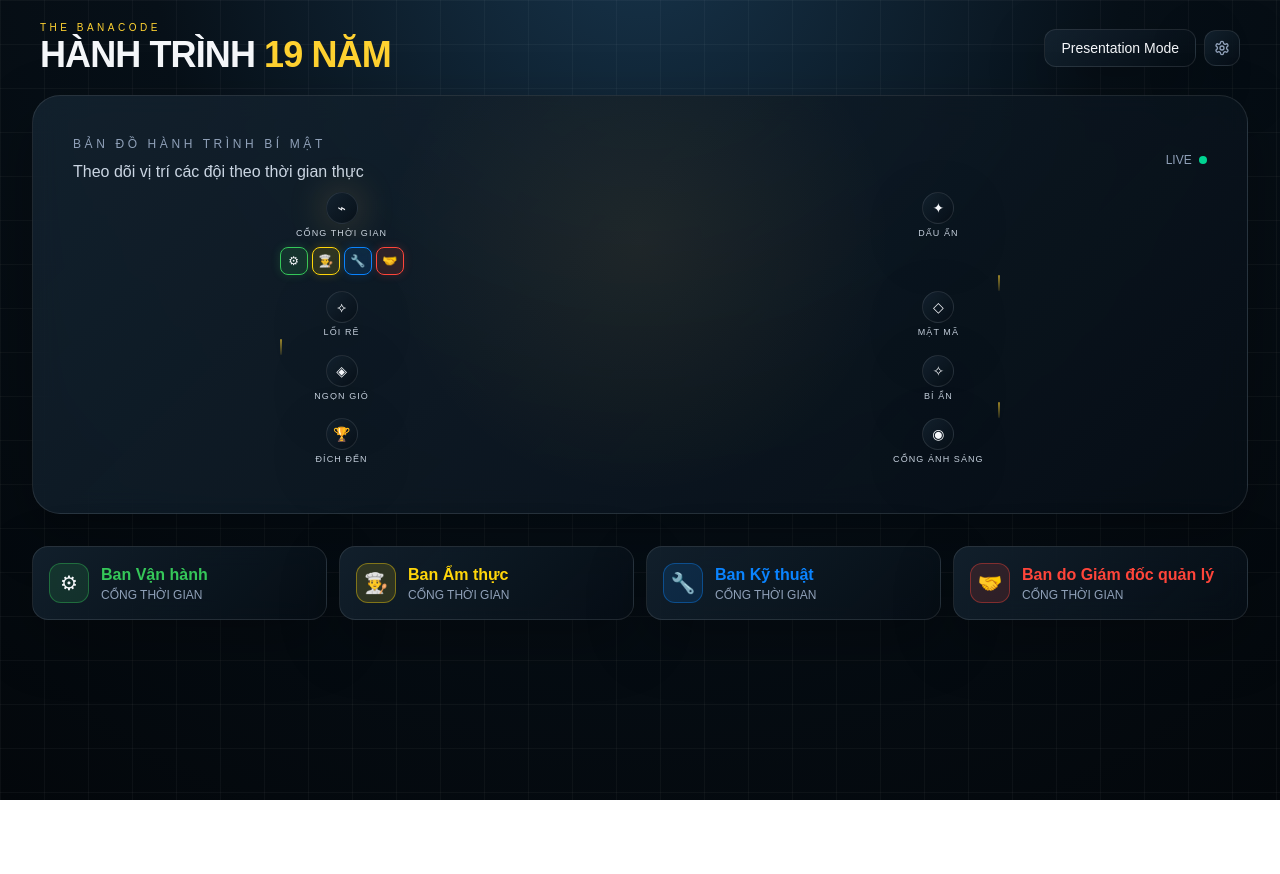
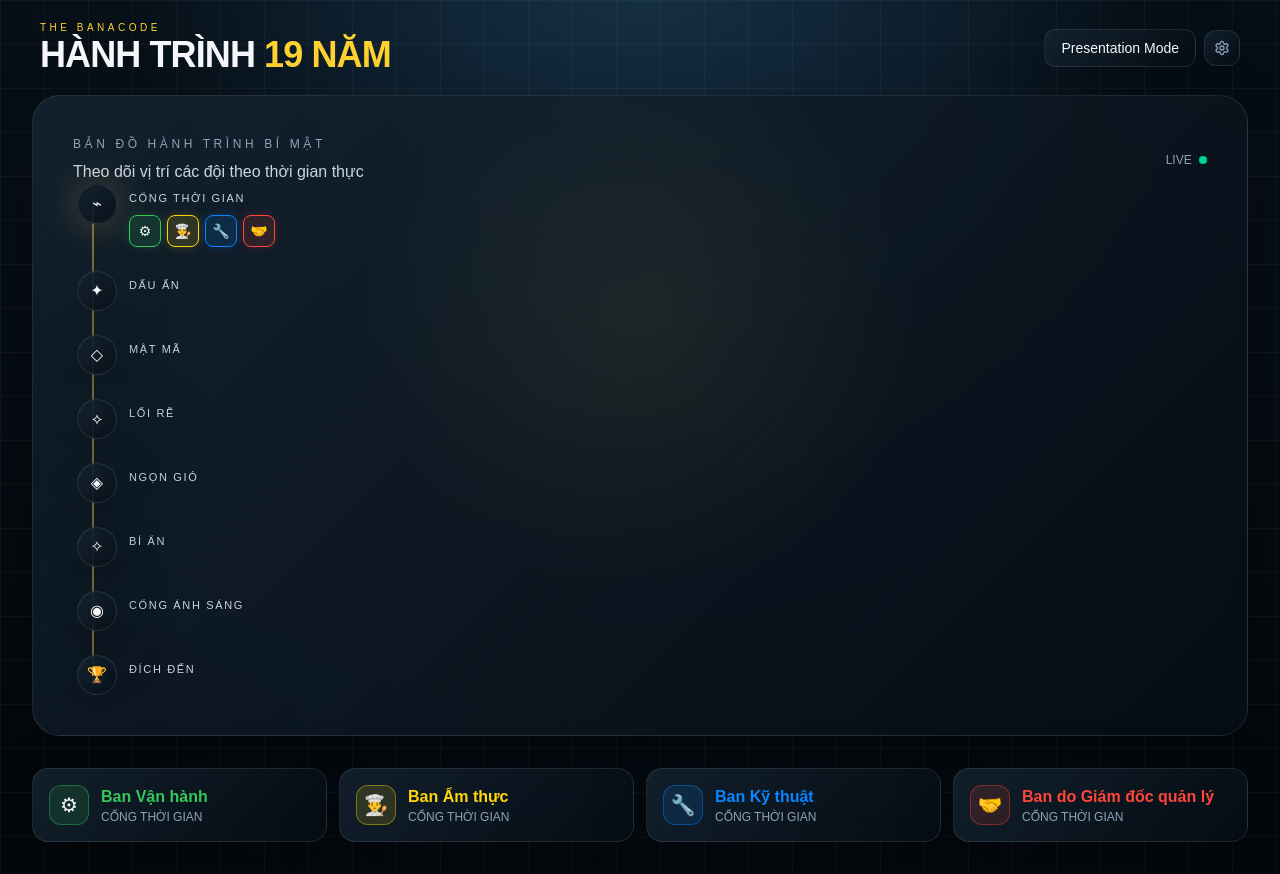
Before and after one commit to TranBinh123/livejourney, a Next.js app: page / in a window 1280 px wide. Before the commit the page ends 800 px from the top, so only its background shows below. Built offline with nearby package versions, Linux system fonts and the light colour scheme.

Commit message:
Update Timeline.tsx

```diff
--- a/components/Timeline.tsx
+++ b/components/Timeline.tsx
@@ -2,41 +2,34 @@
 import {CHECKPOINTS,TEAMS} from '@/lib/data';
 import {AppState,TeamId} from '@/lib/types';
 
-const PER_ROW = 2;
-
 export default function Timeline({state,onTeam}:{state:AppState;onTeam:(id:TeamId)=>void}){
-  const rows:number[][]=[];
-  for(let i=0;i<CHECKPOINTS.length;i+=PER_ROW) rows.push(CHECKPOINTS.slice(i,i+PER_ROW).map(c=>c.id));
-
   return (
-    <div className="py-2 px-1">
-      {rows.map((row,ri)=>{
-        const reverse = ri%2===1;
-        const isLastRow = ri===rows.length-1;
-        return (
-          <div key={ri}>
-            <div className={`flex ${reverse?'flex-row-reverse':'flex-row'} items-start justify-between gap-2`}>
-              {row.map(cpId=>{
-                const c = CHECKPOINTS[cpId];
-                const isLastCp = cpId===CHECKPOINTS.length-1;
+    <div className="relative pl-1">
+      <div className="absolute left-[19px] top-3 bottom-3 w-[2px] timeline-line"/>
+      <div className="flex flex-col gap-6">
+        {CHECKPOINTS.map((c,i)=>{
+          const isLastCp = i===CHECKPOINTS.length-1;
           const here = TEAMS.filter(t=>{
             const ts = state.teams[t.id];
-                  if(isLastCp) return !!ts.finishedAt || ts.current===cpId;
-                  return ts.current===cpId && !ts.finishedAt;
+            if(isLastCp) return !!ts.finishedAt || ts.current===c.id;
+            return ts.current===c.id && !ts.finishedAt;
           });
           return (
-                  <div key={c.id} className="flex flex-col items-center w-[47%]">
-                    <div className={`w-8 h-8 rounded-full glass flex items-center justify-center text-sm border ${cpId===0?'pulse':''}`}>{c.symbol}</div>
-                    <div className="mt-1 text-[8px] md:text-[9px] uppercase tracking-[.12em] text-center text-slate-300 leading-tight px-1">{c.name}</div>
+            <div key={c.id} className="relative flex gap-3 items-start">
+              <div className={`relative z-10 shrink-0 w-10 h-10 rounded-full glass flex items-center justify-center text-base border ${i===0?'pulse':''}`}>
+                {c.symbol}
+              </div>
+              <div className="flex-1 pt-1.5 min-w-0">
+                <div className="text-[11px] uppercase tracking-[.15em] text-slate-300">{c.name}</div>
                 {here.length>0 && (
-                      <div className="flex flex-wrap gap-1 justify-center mt-2 max-w-[130px]">
+                  <div className="flex flex-wrap gap-1.5 mt-2">
                     {here.map(t=>(
                       <button
                         key={t.id}
                         aria-label={t.name}
                         onClick={()=>onTeam(t.id)}
                         style={{borderColor:t.color,background:`${t.color}22`,boxShadow:`0 0 10px ${t.color}33`}}
-                            className="w-7 h-7 rounded-lg border flex items-center justify-center text-xs shrink-0"
+                        className="w-8 h-8 rounded-lg border flex items-center justify-center text-sm shrink-0"
                       >
                         {t.icon}
                       </button>
@@ -44,17 +37,10 @@ export default function Timeline({state,onTeam}:{state:AppState;onTeam:(id:TeamI
                   </div>
                 )}
               </div>
-                );
-              })}
-            </div>
-            {!isLastRow && (
-              <div className={`flex ${reverse?'justify-start':'justify-end'} px-[18%]`}>
-                <div className="w-[2px] h-4 bg-gradient-to-b from-amber-300/60 to-amber-300/10 rounded-full"/>
-              </div>
-            )}
             </div>
           );
         })}
       </div>
+    </div>
   );
 }
```
Lines whose indentation alone changed are shown as unchanged.
